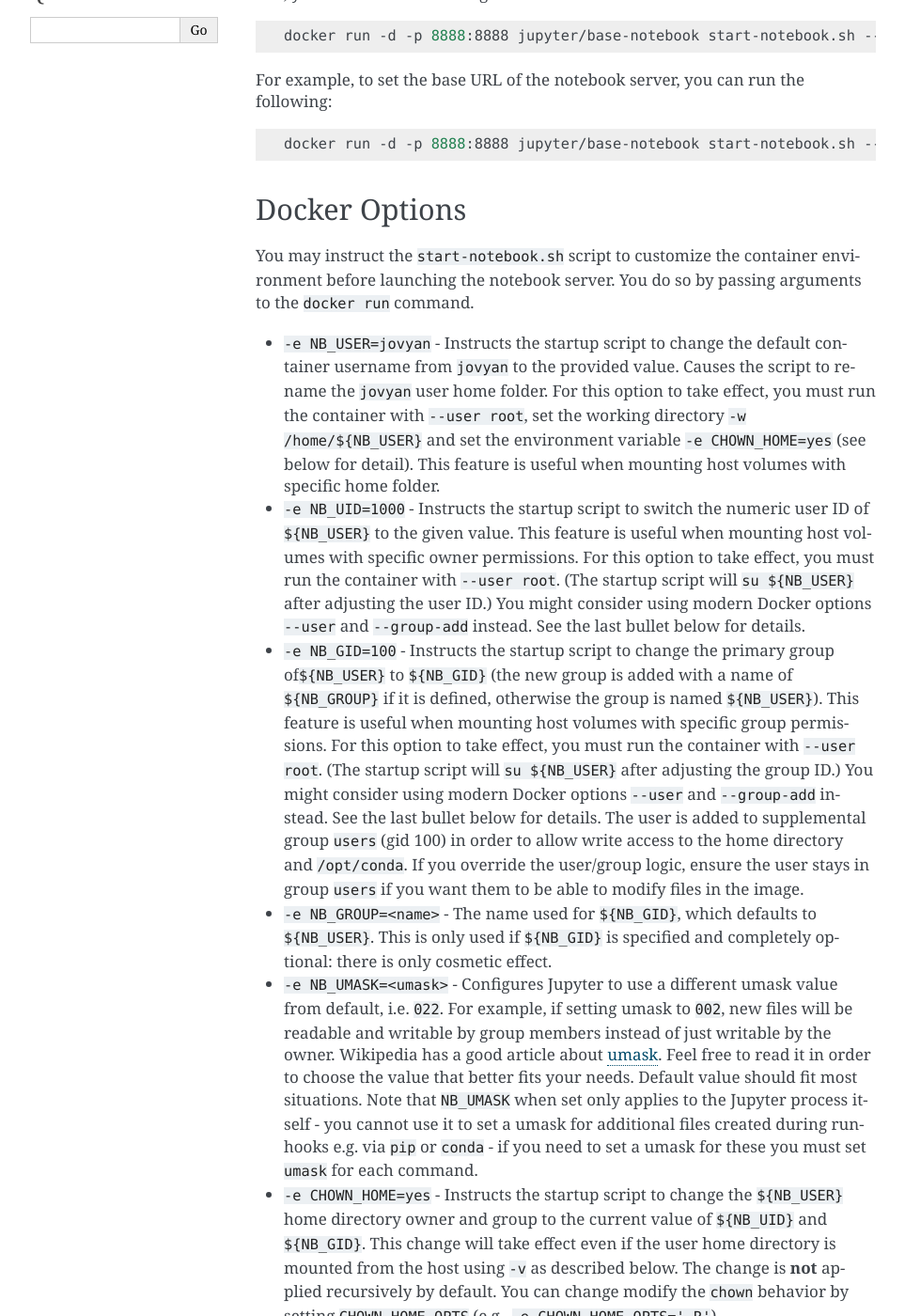
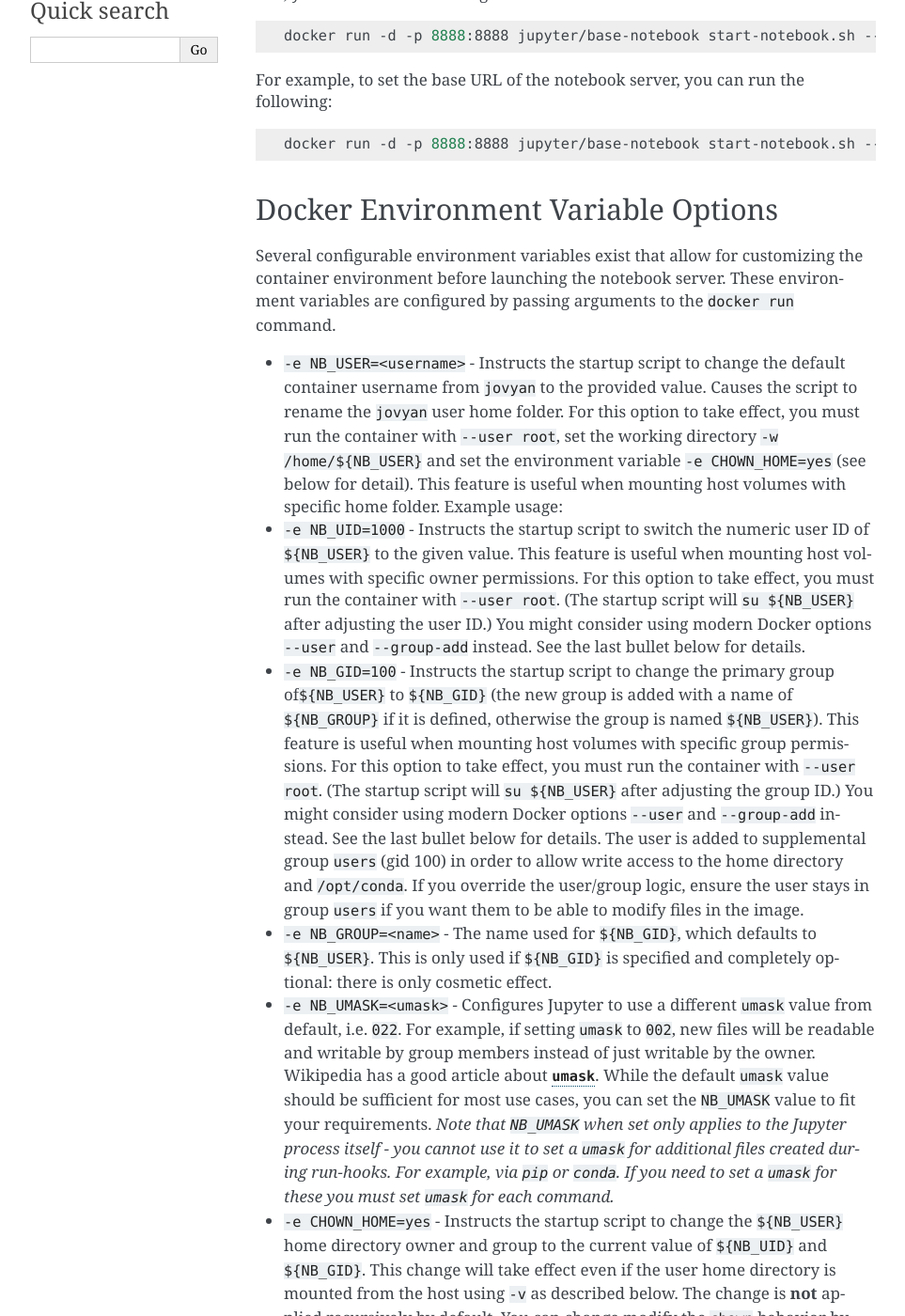
Before and after one commit to jupyter/docker-stacks, a Sphinx documentation site: the page built from docs/using/common.md, in a window 1280 px wide and 1400 px high, scrolled down 525 px. Shown: the whole window at 94% size, without its empty margins (148-1111 px from the left). Built offline with Sphinx 7.4.7, drawn with Linux system fonts in a browser that asks for light colours; some of the changed text lies outside the part shown.

Commit message:
updating Docker Options overview text, and editing NB_UMASK description

````diff
--- a/docs/using/common.md
+++ b/docs/using/common.md
@@ -21,16 +21,16 @@
 docker run -d -p 8888:8888 jupyter/base-notebook start-notebook.sh --NotebookApp.base_url=/some/path
 ```
 
-## Docker Options
+## Docker Environment Variable Options
+Several configurable environment variables exist that allow for customizing the container environment before
+launching the notebook server. These environment variables are configured by passing arguments to the
+`docker run` command.
 
-You may instruct the `start-notebook.sh` script to customize the container environment before launching
-the notebook server.
-You do so by passing arguments to the `docker run` command.
-
-- `-e NB_USER=jovyan` - Instructs the startup script to change the default container username from `jovyan` to the provided value.
+- `-e NB_USER=<username>` - Instructs the startup script to change the default container username from `jovyan` to the provided value.
   Causes the script to rename the `jovyan` user home folder.
   For this option to take effect, you must run the container with `--user root`, set the working directory `-w /home/${NB_USER}` and set the environment variable `-e CHOWN_HOME=yes` (see below for detail).
   This feature is useful when mounting host volumes with specific home folder.
+  Example usage:
 - `-e NB_UID=1000` - Instructs the startup script to switch the numeric user ID of `${NB_USER}` to the given value.
   This feature is useful when mounting host volumes with specific owner permissions.
   For this option to take effect, you must run the container with `--user root`.
@@ -48,13 +48,13 @@
   If you override the user/group logic, ensure the user stays in group `users` if you want them to be able to modify files in the image.
 - `-e NB_GROUP=<name>` - The name used for `${NB_GID}`, which defaults to `${NB_USER}`.
   This is only used if `${NB_GID}` is specified and completely optional: there is only cosmetic effect.
-- `-e NB_UMASK=<umask>` - Configures Jupyter to use a different umask value from default, i.e. `022`.
-  For example, if setting umask to `002`, new files will be readable and writable by group members instead of just writable by the owner.
-  Wikipedia has a good article about [umask](https://en.wikipedia.org/wiki/Umask).
-  Feel free to read it in order to choose the value that better fits your needs.
-  Default value should fit most situations.
-  Note that `NB_UMASK` when set only applies to the Jupyter process itself - you cannot use it to set a umask for additional files created during run-hooks
-  e.g. via `pip` or `conda` - if you need to set a umask for these you must set `umask` for each command.
+
+- `-e NB_UMASK=<umask>` - Configures Jupyter to use a different `umask` value from default, i.e. `022`.
+  For example, if setting `umask` to `002`, new files will be readable and writable by group members instead of just writable by the owner.
+  Wikipedia has a good article about [`umask`](https://en.wikipedia.org/wiki/Umask). While the default `umask` value should be sufficient for most use cases, you can set the `NB_UMASK` value to fit your requirements. _Note that `NB_UMASK` when set only applies to the Jupyter process itself - you cannot use it to set a
+  `umask` for additional files created during run-hooks. For example, via `pip` or `conda`. If you need to set a `umask` for these you must set `umask` for
+  each command._
+
 - `-e CHOWN_HOME=yes` - Instructs the startup script to change the `${NB_USER}` home directory owner and group to the current value of `${NB_UID}` and `${NB_GID}`.
   This change will take effect even if the user home directory is mounted from the host using `-v` as described below.
   The change is **not** applied recursively by default.
````
